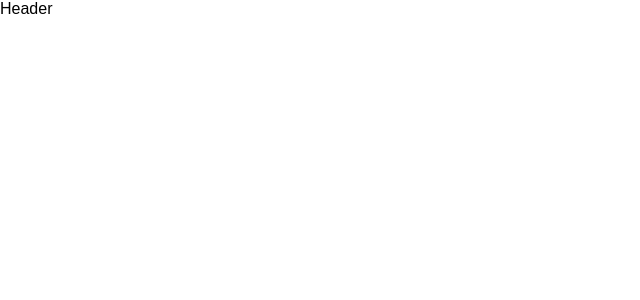
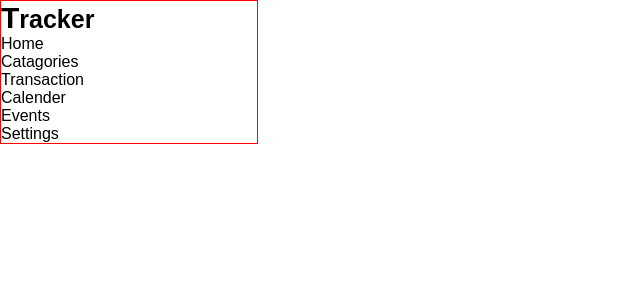
Before and after one commit to DasSubhadip1999/Expense-Tracker, a React (Create React App) app: page / in a window 1280 px wide. Shown: the top 300 px of the page, without its empty margins (0-640 px from the left). Built offline with nearby package versions, Linux system fonts and the light colour scheme.

Commit message:
sidebar work start

```diff
--- /dev/null
+++ b/src/App.jsx
@@ -0,0 +1,12 @@
+import React from 'react'
+import Sidebar from './components/Sidebar';
+
+function App() {
+  return (
+    <div className='container'>
+        <Sidebar />
+    </div>
+  )
+}
+
+export default App;
--- a/src/components/Header.jsx
+++ /dev/null
@@ -1,9 +0,0 @@
-import React from 'react'
-
-function Header() {
-  return (
-    <div>Header</div>
-  )
-}
-
-export default Header
--- /dev/null
+++ b/src/components/Sidebar.jsx
@@ -0,0 +1,23 @@
+import React from 'react'
+
+function Sidebar() {
+  return (
+    <div className='sidebar'>
+      <div className='logo'>
+        Tracker
+      </div>
+      <div className='menubar'>
+        <ul>
+          <li>Home</li>
+          <li>Catagories</li>
+          <li>Transaction</li>
+          <li>Calender</li>
+          <li>Events</li>
+          <li>Settings</li>
+        </ul>
+      </div>
+    </div>
+  )
+}
+
+export default Sidebar
--- a/src/index.css
+++ b/src/index.css
@@ -10,3 +10,14 @@ code {
 body {
   font-family: Arial, Helvetica, sans-serif;
 }
+.sidebar {
+  width: 20%;
+  border: 1px solid red;
+}
+.logo {
+  font-weight: bold;
+  font-size: 25px;
+}
+.logo::first-letter {
+  font-size: 30px;
+}
--- a/src/index.js
+++ b/src/index.js
@@ -1,13 +1,13 @@
 import React from 'react';
 import ReactDOM from 'react-dom/client';
 import './index.css';
-import Header from './components/Header';
+import App from './App';
 
 
 
 const root = ReactDOM.createRoot(document.getElementById('root'));
 root.render(
   <React.StrictMode>
-    <Header />
+    <App />
   </React.StrictMode>
 );
```
